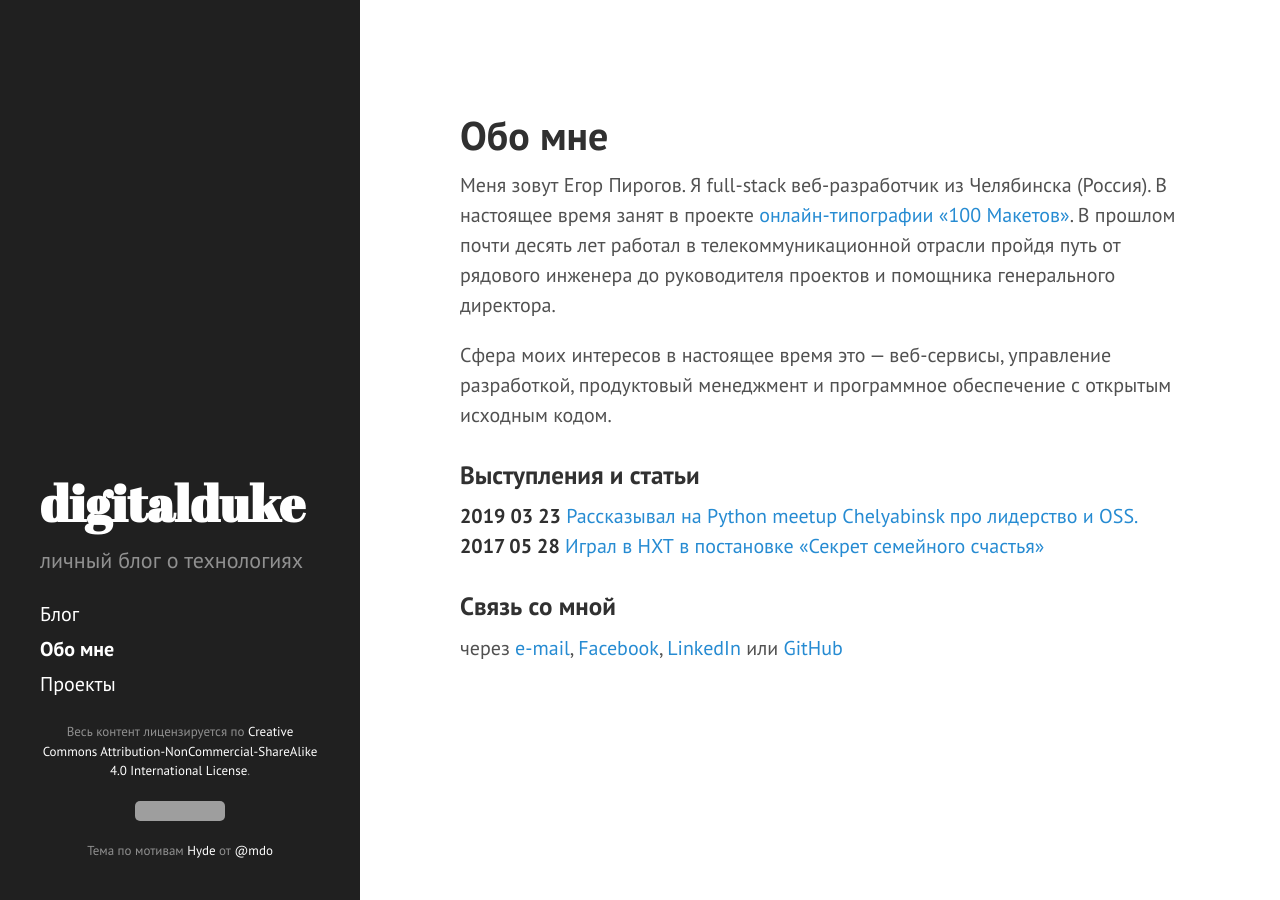
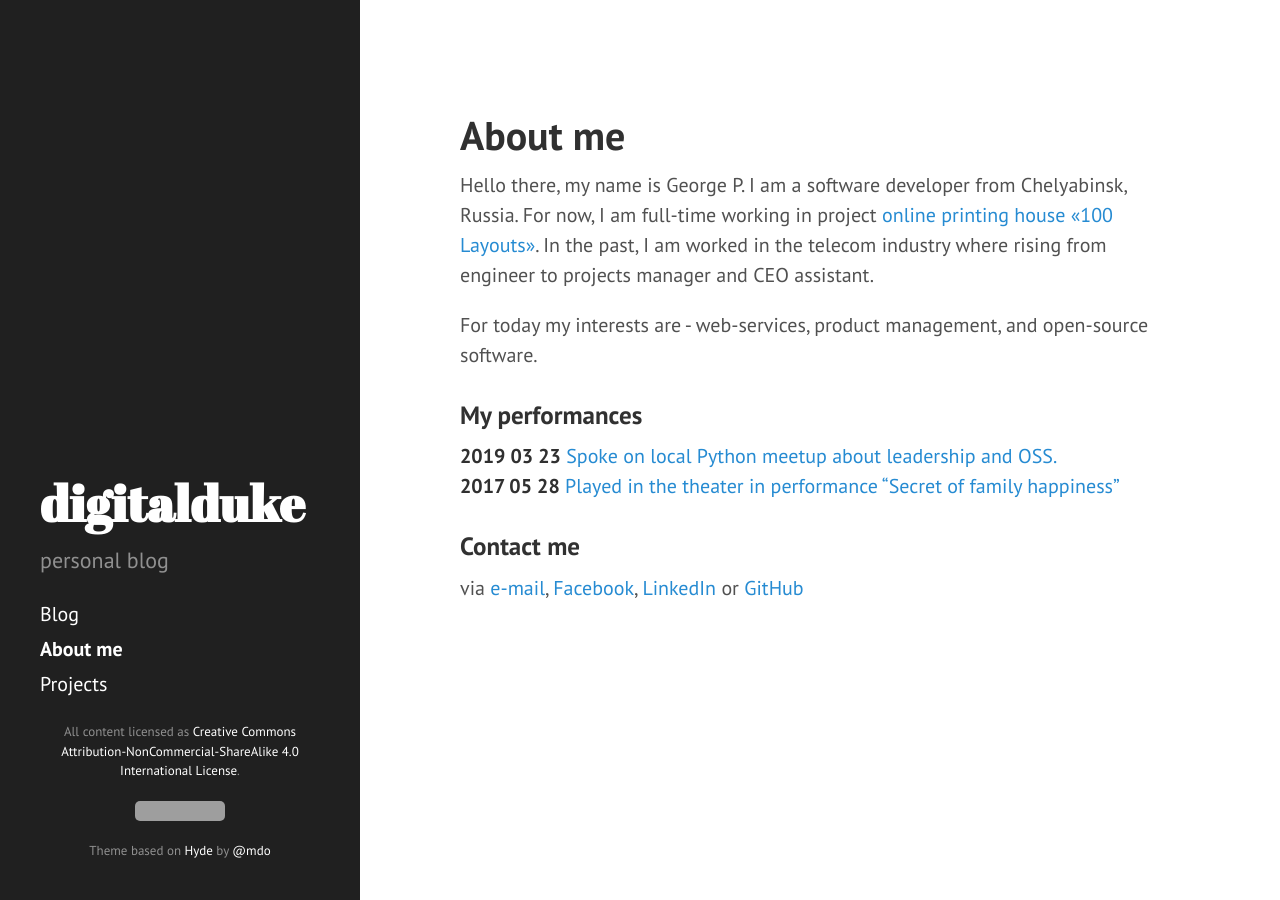
Before and after one commit to digitalduke/digitalduke.github.io, a Jekyll site: the page built from about.md, in a window 1280 px wide. Built offline with Jekyll 4.4.1, drawn with Linux system fonts in a browser that asks for light colours; grey boxes are pictures that could not be loaded.

Commit message:
Did translated to English.

```diff
--- a/_config.yml
+++ b/_config.yml
@@ -1,6 +1,6 @@
 title: digitalduke
-tagline: 'личный блог о технологиях'
-description: 'личный блог о технологиях'
+tagline: 'personal blog'
+description: 'personal blog'
 
 url: https://digitalduke.blog
 baseurl: ""
--- a/_includes/sidebar.html
+++ b/_includes/sidebar.html
@@ -10,7 +10,7 @@
     </div>
 
     <nav class="sidebar-nav">
-      <a class="sidebar-nav-item{% if page.title == "Home" %} active{% endif %}" href="{{ site.baseurl }}/">Блог</a>
+      <a class="sidebar-nav-item{% if page.title == "Home" %} active{% endif %}" href="{{ site.baseurl }}/">Blog</a>
 
       {% comment %}
         The code below dynamically generates a sidebar nav of pages with
@@ -29,7 +29,7 @@
       <!-- <span class="sidebar-nav-item">Currently v{{ site.version }}</span> -->
     </nav>
 
-    <p class="small" align="center">Весь контент лицензируется по <a rel="license" href="http://creativecommons.org/licenses/by-nc-sa/4.0/">Creative Commons Attribution-NonCommercial-ShareAlike 4.0 International License</a>.<p align="center"><img alt="Creative Commons License" style="border-width:0" src="https://i.creativecommons.org/l/by-nc-sa/4.0/88x31.png" /></p></p>
-    <p class="small" align="center">Тема по мотивам  <a href="https://github.com/poole/hyde">Hyde</a> от <a href="https://twitter.com/mdo">@mdo</a></p>
+    <p class="small" align="center">All content licensed as <a rel="license" href="http://creativecommons.org/licenses/by-nc-sa/4.0/">Creative Commons Attribution-NonCommercial-ShareAlike 4.0 International License</a>.<p align="center"><img alt="Creative Commons License" style="border-width:0" src="https://i.creativecommons.org/l/by-nc-sa/4.0/88x31.png" /></p></p>
+    <p class="small" align="center">Theme based on <a href="https://github.com/poole/hyde">Hyde</a> by <a href="https://twitter.com/mdo">@mdo</a></p>
   </div>
 </div>
--- a/_layouts/post.html
+++ b/_layouts/post.html
@@ -12,7 +12,7 @@ layout: default
 </div>
 
 <div class="related">
-  <h2>Похожие посты</h2>
+  <h2>Also in this blog</h2>
   <ul class="related-posts">
     {% for post in site.related_posts limit:3 %}
       <li>
@@ -28,9 +28,9 @@ layout: default
 </div>
 
 <div id="comments">
-    <h2>Комментарии</h2>
+    <h2>Comments</h2>
     <div id="header">
-        Есть что сказать? Зайдите <a href="https://github.com/digitalduke/digitalduke.github.io/issues/{{page.commentIssueId}}" target="_blank"> на GitHub</a> и добавьте свой комментарий.
+        Want to discuss? Sign in to <a href="https://github.com/digitalduke/digitalduke.github.io/issues/{{page.commentIssueId}}" target="_blank">GitHub</a> and leave your message.
     </div>
 </div>
 
--- a/about.md
+++ b/about.md
@@ -1,19 +1,20 @@
 ---
 layout: page
-title: Обо мне
+title: About me
 permalink: /about/
 ---
 
-Меня зовут Егор Пирогов. Я full-stack веб-разработчик из Челябинска (Россия). В настоящее время занят в проекте [онлайн-типографии «100 Макетов»](https://www.100maketov.ru). В прошлом почти десять лет работал в телекоммуникационной отрасли пройдя путь от рядового инженера до руководителя проектов и помощника генерального директора.
+Hello there,
+my name is George P. I am a software developer from Chelyabinsk, Russia. For now, I am full-time working in project [online printing house «100 Layouts»](https://www.100maketov.ru). In the past, I am worked in the telecom industry where rising from engineer to projects manager and СEO assistant.
 
-Cфера моих интересов в настоящее время это — веб-сервисы, управление разработкой, продуктовый менеджмент и программное обеспечение с открытым исходным кодом.
+For today my interests are - web-services, product management, and open-source software.
 
-### Выступления и статьи
+### My performances
 
-**2019 03 23** [Рассказывал на Python meetup Chelyabinsk про лидерство и OSS.](https://www.youtube.com/watch?v=J_ED1ffq3AM&t=1s)<br>
-**2017 05 28** [Играл в НХТ в постановке «Секрет семейного счастья»](https://www.youtube.com/watch?v=vgsxhxneBcI&t=11s)<br>
+**2019 03 23** [Spoke on local Python meetup about leadership and OSS.](https://www.youtube.com/watch?v=J_ED1ffq3AM&t=1s)<br>
+**2017 05 28** [Played in the theater in performance "Secret of family happiness"](https://www.youtube.com/watch?v=vgsxhxneBcI&t=11s)<br>
 
-### Связь со мной
+### Contact me
 
-через [e-mail](mailto:digitalduke@gmail.com), [Facebook](http://fb.com/george.pirogov),
-[LinkedIn](https://www.linkedin.com/in/georgepirogov/) или [GitHub](https://github.com/digitalduke)
+via [e-mail](mailto:digitalduke [at] gmail.com), [Facebook](http://fb.com/george.pirogov),
+[LinkedIn](https://www.linkedin.com/in/georgepirogov/) or [GitHub](https://github.com/digitalduke)
--- a/projects.md
+++ b/projects.md
@@ -1,6 +1,6 @@
 ---
 layout: page
-title: Проекты
+title: Projects
 permalink: /projects/
 ---
 
```
Also changed, not shown: index.html (+5 -5 lines).
